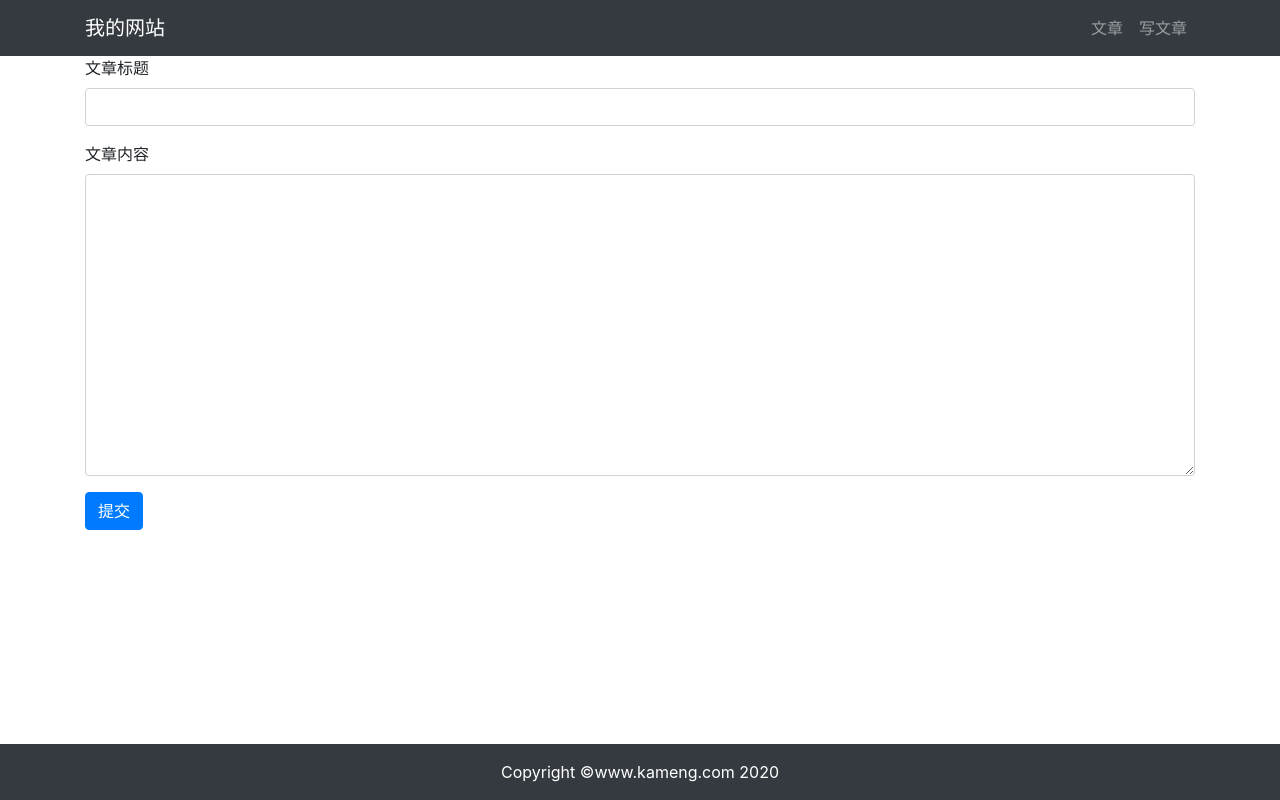
After one commit to JDoeW/PersonalSite, a Django app: page /article/article-create/ in a window 1280 px wide. The commit adds this page. Run offline with Django 3.2, Linux system fonts and the light colour scheme; some libraries are stand-ins or nearby versions.

Commit message:
新增增加文章模块

```diff
--- /dev/null
+++ b/personalsite/article/forms.py
@@ -0,0 +1,10 @@
+from django import forms
+from .models import ArticlePost
+
+
+class ArticleForm(forms.ModelForm):
+    class Meta:
+        # 指定数据模型来源
+        model = ArticlePost
+        # 定义表单包含字段, created、updated字段自动生成, author默认指定为id=1的用户
+        fields = ('title', 'body')
--- a/personalsite/article/urls.py
+++ b/personalsite/article/urls.py
@@ -7,4 +7,5 @@ app_name = 'article'
 urlpatterns = [
     path('article-list/', views.article_list, name='article_list'),
     path('article-detial/<int:id>/', views.article_detail, name='article_detail'),
+    path('article-create/', views.article_create, name='article_create'),
 ]
--- a/personalsite/article/views.py
+++ b/personalsite/article/views.py
@@ -1,7 +1,9 @@
 import markdown
-from django.shortcuts import render
+from django.shortcuts import render, redirect
 from django.http import HttpResponse
 from .models import ArticlePost
+from .forms import ArticleForm
+from django.contrib.auth.models import User
 
 # Create your views here.
 
@@ -16,9 +18,28 @@ def article_detail(request, id):
     article.body = markdown.markdown(article.body,
         extensions=[
         # 语法、表格等常用扩展
-        #'markdown.extensions.extra',
+        'markdown.extensions.extra',
         # 语法高亮扩展
-        #'markdown.extensions.codehilite',
+        'markdown.extensions.codehilite',
     ])
     context = {'article': article}
     return render(request, 'article/detail.html', context)
+
+
+def article_create(request):
+    if 'POST' == request.method:
+        article_post_form = ArticleForm(data=request.POST)
+        # 提交数据满足ArticleForm模型要求
+        if article_post_form.is_valid():
+            # 保存数据暂时不提交数据库
+            new_article = article_post_form.save(commit=False)
+            new_article.author = User.objects.get(id=1)
+            # 文章保存到数据库
+            new_article.save()
+            return redirect('article:article_list')
+        else:
+            return HttpResponse('表单内容有误, 请重新输入')
+    else:
+        article_post_form = ArticleForm()
+        context = {'article_post_form': article_post_form}
+        return render(request, 'article/create.html', context)
--- /dev/null
+++ b/personalsite/templates/article/create.html
@@ -0,0 +1,27 @@
+{% extends 'base.html' %}
+
+{% load staticfiles %}
+{% block title %}
+    写文章
+{% endblock title %}
+
+{% block content %}
+<div class="container">
+    <div class="row">
+        <div class="col-12">
+            <form method="post" action=".">
+                {% csrf_token %}
+                <div class="form-group">
+                    <label for="title">文章标题</label>
+                    <input type="text" class="form-control" id="title" name="title">
+                </div>
+                <div class="form-group">
+                    <label for="body">文章内容</label>
+                    <textarea type="text" class="form-control" id="body" name="body" rows="12"></textarea>
+                </div>
+                <button type="submit" class="btn btn-primary">提交</button>
+            </form>
+        </div>
+    </div>
+</div>
+{% endblock content %}
--- a/personalsite/templates/header.html
+++ b/personalsite/templates/header.html
@@ -6,6 +6,9 @@
                 <li class='nav-item'>
                     <a class='nav-link' href='{% url "article:article_list" %}'>文章</a>
                 </li>
+                <li class='navbar-item'>
+                    <a class='nav-link' href='{% url "article:article_create" %}'>写文章</a>
+                </li>
             </ul>
         </div>
     </div>
```
